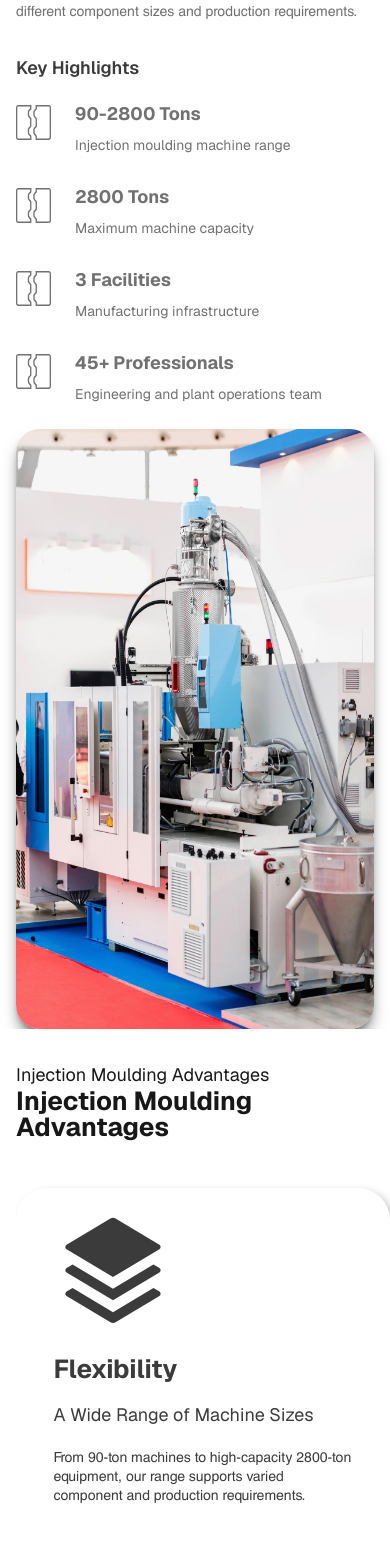
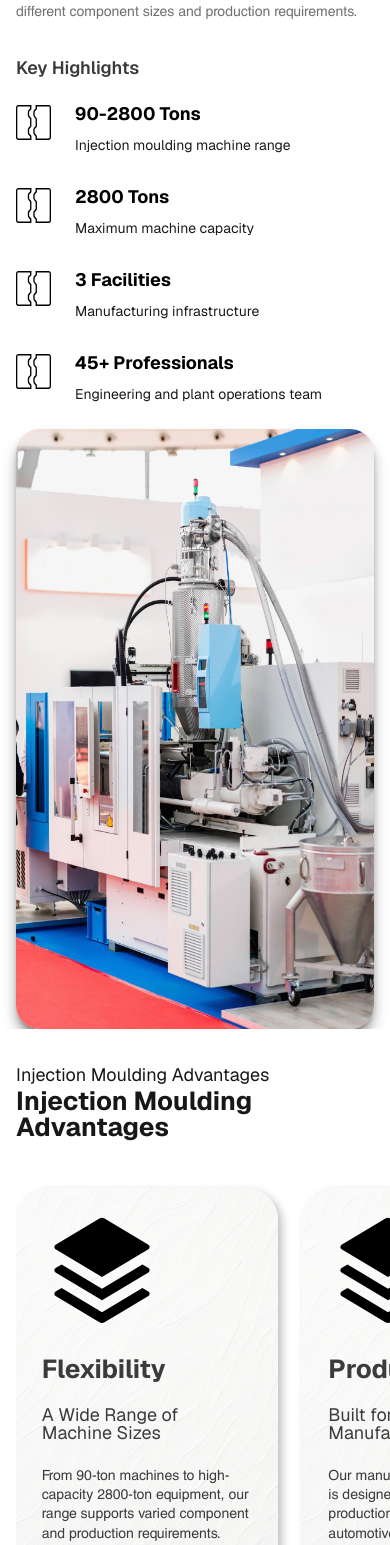
Before and after one commit to Chandail-Kajal/sbb-modulings, a Next.js app: page /injection-moulding in a window 390 px wide. Shown: the part 1140-2685 px from the top of the page. Built offline with nearby package versions, Linux system fonts and the light colour scheme; a web font is replaced by a local one.

Commit message:
refinements

```diff
--- a/src/app/injection-moulding/page.tsx
+++ b/src/app/injection-moulding/page.tsx
@@ -112,16 +112,17 @@ export default function Injection() {
                                 {keyHighlights.map((hlt) => (
                                     <div
                                         key={hlt.title}
-                                        className="group flex flex-row gap-6 items-start cursor-pointer"
+                                        tabIndex={0}
+                                        className="group flex flex-row gap-6 items-start cursor-pointer transition-colors text-black hover:text-[#0057B8] active:text-[#0057B8] focus:text-[#0057B8] focus:outline-none"
                                     >
-                                        <div>
+                                        <div className="transition-colors group-hover:text-[#0057B8] group-active:text-[#0057B8]">
                                             <MouldIcon />
                                         </div>
                                         <div className="flex flex-col gap-3">
-                                            <h5 className="leading-none font-bold text-fluid-24 transition-colors group-hover:text-primary">
+                                            <h5 className="leading-none font-bold text-fluid-24 transition-colors text-inherit">
                                                 {hlt.title}
                                             </h5>
-                                            <p className="text-fluid-16 text-text-para">{hlt.subtitle}</p>
+                                            <p className="text-fluid-16 text-inherit opacity-90">{hlt.subtitle}</p>
                                         </div>
                                     </div>
                                 ))}
--- a/src/components/injection-moulding/advantages-section.tsx
+++ b/src/components/injection-moulding/advantages-section.tsx
@@ -1,5 +1,6 @@
 "use client";
 
+import Image from "next/image";
 import useEmblaCarousel from "embla-carousel-react";
 import Autoplay from "embla-carousel-autoplay";
 import { RiStackFill } from "react-icons/ri";
@@ -44,8 +45,8 @@ export function AdvantageSection() {
     );
 
     return (
-        <Section className="overflow-hidden py-(--section-y)" disablePaddingX disablePaddingY asChild >
-            <div className="flex flex-col gap-6  carousel-section overflow-hidden">
+        <Section className="overflow-hidden py-(--section-y)" disablePaddingX disablePaddingY asChild>
+            <div className="flex flex-col gap-6 carousel-section overflow-hidden">
                 <div>
                     <p className="font-neue text-fluid-24">Injection Moulding Advantages</p>
                     <h4 className="font-neue text-fluid-40 font-bold leading-none">
@@ -57,10 +58,10 @@ export function AdvantageSection() {
                 <div className="overflow-visible lg:mt-8 mt-4" ref={emblaRef}>
                     {/* Embla Container */}
                     <div className="-ml-6 flex touch-pan-y py-2">
-                        {[...advantages, ...advantages, ...advantages].map((item) => (
+                        {[...advantages, ...advantages, ...advantages].map((item, index) => (
                             <div
-                                key={item.title}
-                                className="min-w-0 flex-[0_0_100%] pl-6 sm:flex-[0_0_50%] md:flex-[0_0_33.333%] lg:flex-[0_0_25%]"
+                                key={`${item.title}-${index}`}
+                                className="min-w-0 flex-[0_0_72%] pl-6 sm:flex-[0_0_50%] md:flex-[0_0_33.333%] lg:flex-[0_0_25%]"
                             >
                                 <AdvantageCard {...item} />
                             </div>
@@ -83,14 +84,26 @@ const AdvantageCard = ({
 }) => {
     return (
         <div
-            className="group relative h-100 w-full overflow-hidden rounded-4xl bg-white text-text-primary transition-colors duration-300 hover:text-primary-foreground lg:h-125"
+            className="group relative h-100 w-full overflow-hidden rounded-4xl bg-white text-text-primary transition-colors duration-300 hover:text-white lg:h-125"
             style={{
                 boxShadow: "4px 4px 8px 0px rgba(0, 0, 0, 0.25)",
             }}
         >
+            {/* Background Image & 70% White Overlay */}
+            <div className="pointer-events-none absolute inset-0 z-0">
+                <Image
+                    src="/map-bg.jpg"
+                    alt="map background"
+                    fill
+                    className="object-cover"
+                    priority
+                />
+                <div className="absolute inset-0 bg-white/70" />
+            </div>
+
             {/* Hover gradient */}
             <div
-                className="pointer-events-none absolute inset-0 opacity-0 transition-opacity duration-300 group-hover:opacity-100"
+                className="pointer-events-none absolute inset-0 z-10 opacity-0 transition-opacity duration-300 group-hover:opacity-100"
                 style={{
                     backgroundImage: "linear-gradient(to right, #569FF2, #0057B8)",
                 }}
@@ -106,13 +119,19 @@ const AdvantageCard = ({
 
             {/* Content */}
             <div className="relative z-20 mx-auto flex h-full max-w-[80%] flex-col gap-6 pt-6 font-neue">
-                <RiStackFill className="size-30" />
+                <RiStackFill className="size-30 text-black transition-colors duration-300 group-hover:text-white" />
 
-                <h5 className="text-fluid-40 font-bold leading-none">{title}</h5>
+                <h5 className="text-fluid-40 font-bold leading-none transition-colors duration-300 group-hover:text-white">
+                    {title}
+                </h5>
 
-                <p className="text-fluid-24 leading-none">{subtitle}</p>
+                <p className="text-fluid-24 leading-none transition-colors duration-300 group-hover:text-white">
+                    {subtitle}
+                </p>
 
-                <p className="font-ce text-fluid-16 leading-snug">{description}</p>
+                <p className="font-ce text-fluid-16 leading-snug transition-colors duration-300 group-hover:text-white">
+                    {description}
+                </p>
             </div>
         </div>
     );
--- a/src/components/injection-moulding/integrated-production.tsx
+++ b/src/components/injection-moulding/integrated-production.tsx
@@ -41,7 +41,13 @@ export function IntegratedProduction() {
         </div>
 
         {/* Right Side: Image */}
-        <div className="w-full lg:max-w-[45%] overflow-hidden rounded-[2.5rem] shadow-2xl">
+        {/* Right Side: Image */}
+        <div
+          className="w-full lg:max-w-[45%] overflow-hidden rounded-[2rem]"
+          style={{
+            boxShadow: "0 20px 30px -10px rgba(0, 0, 0, 0.28), 0 10px 15px -5px rgba(0, 0, 0, 0.12)"
+          }}
+        >
           <Image
             height={1080}
             width={1920}
```
